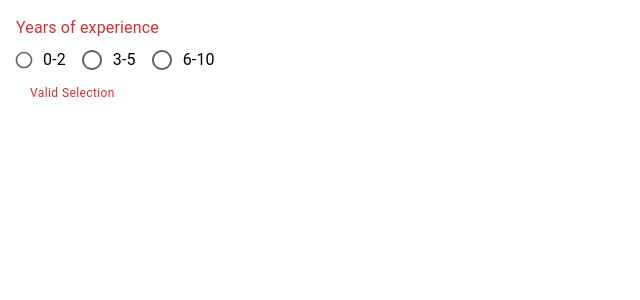
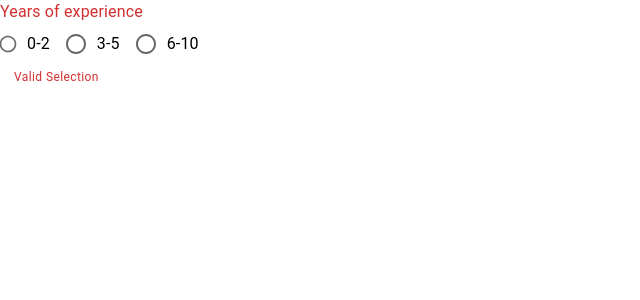
Before and after one commit to agreeshvs/react-mui, a React (Create React App) app: page / in a window 1280 px wide. Shown: the top 300 px of the page, without its empty margins (0-640 px from the left). Built offline with nearby package versions, Linux system fonts and the light colour scheme.

Commit message:
Add files via upload

```diff
--- a/src/App.css
+++ b/src/App.css
@@ -1,7 +1,9 @@
 .App {
-  padding: 1rem;
+  /* padding: 1rem; */
 }
-
+body{
+  /* background-colo#eeeeeeeee; */
+}
 .App-logo {
   height: 40vmin;
   pointer-events: none;
```
